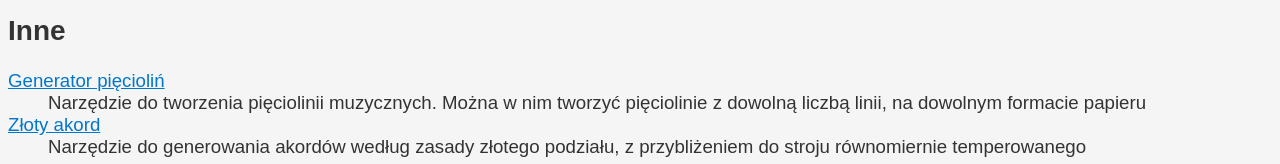
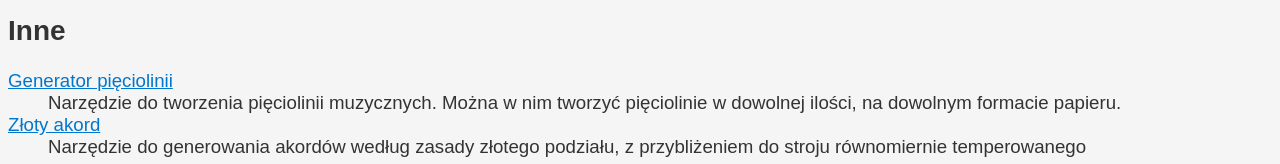
Before and after one commit to mka142/mchalkulbacki.com, a plain HTML site: page site/index.html in a window 1280 px wide. Shown: the part 343-507 px from the top of the page. Drawn offline with Linux system fonts and the light colour scheme; a web font is replaced by a local one.

Commit message:
Refactor index.html to remove unnecessary list items and fix typos

```diff
--- a/site/index.html
+++ b/site/index.html
@@ -49,11 +49,11 @@
         <h2>Inne</h2>
         <dl>
           <dt>
-            <a class="header" href="stave-generator">Generator pięcioliń</a>
+            <a class="header" href="stave-generator">Generator pięciolinii</a>
           </dt>
           <dd>
             Narzędzie do tworzenia pięciolinii muzycznych. Można w nim tworzyć
-            pięciolinie z dowolną liczbą linii, na dowolnym formacie papieru
+            pięciolinie w dowolnej ilości, na dowolnym formacie papieru.
           </dd>
           <dt>
             <a class="header" href="golden-chord">Złoty akord</a>
```
